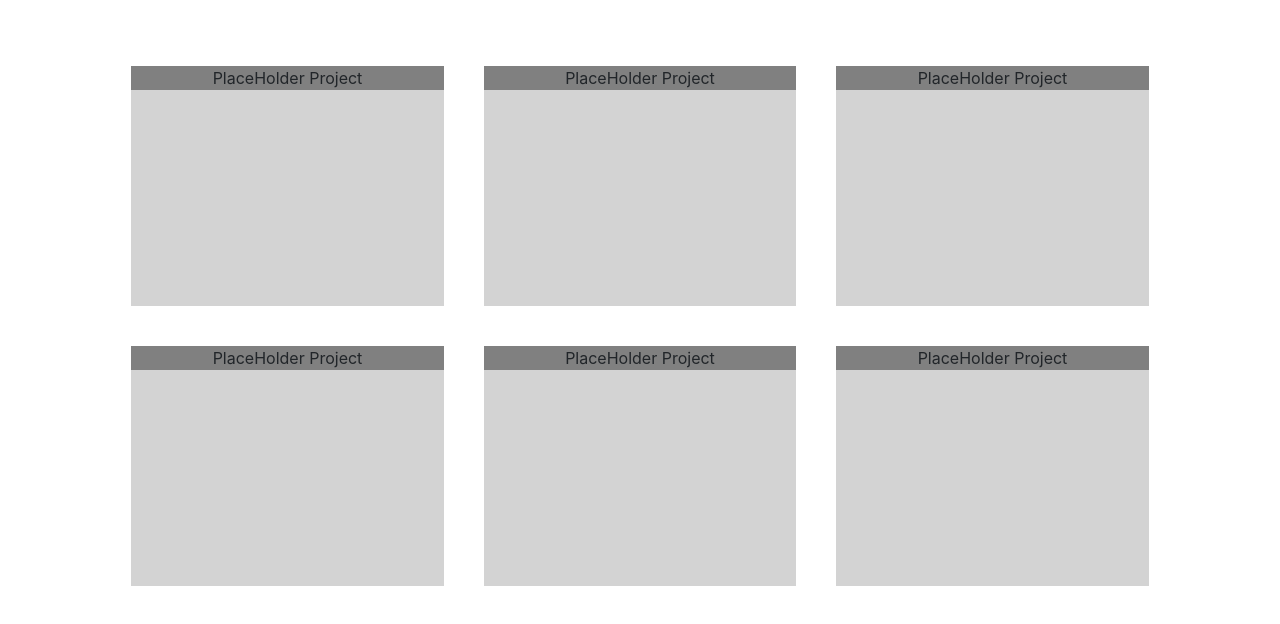
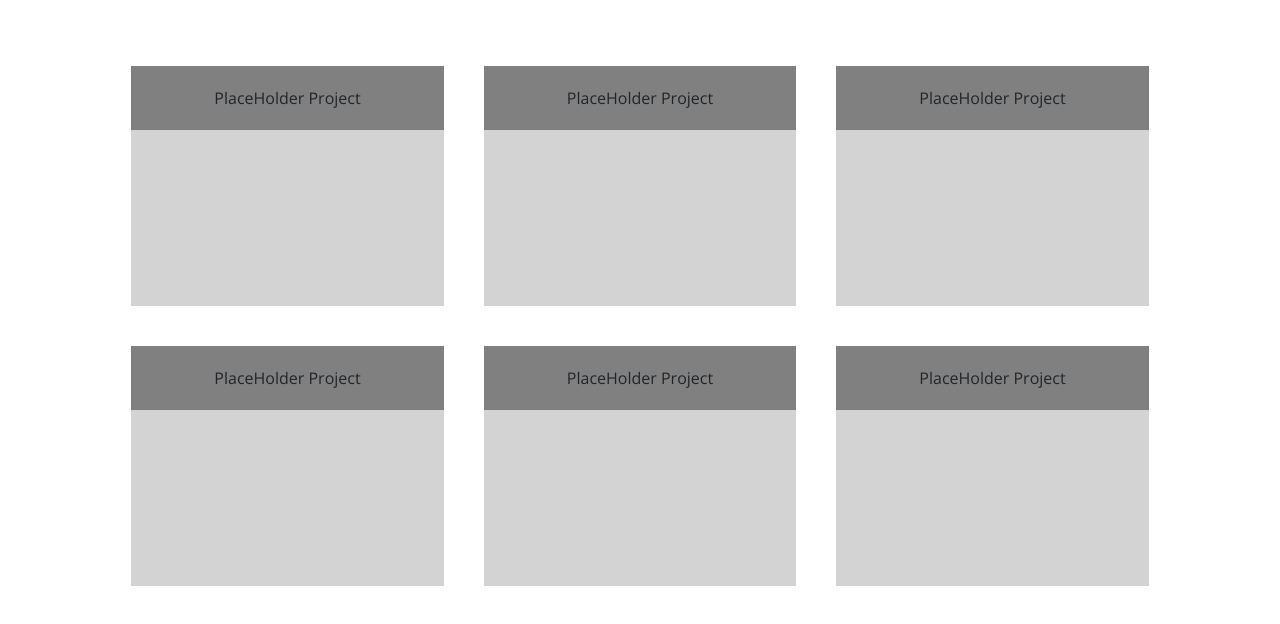
Before and after one commit to lbmoody/homework01, a plain HTML site: page portfolio.html in a window 1280 px wide. Shown: the part 74-698 px from the top of the page. Drawn offline with nearby package versions, Linux system fonts and the light colour scheme.

Commit message:
minor updates to contact.css and portfolio.css

```diff
--- a/assets/css/contact.css
+++ b/assets/css/contact.css
@@ -9,7 +9,7 @@
 .emailForm {
     padding-top: 2vh;
     margin: 0 auto;
-    width: 650px;
+    width: 660px;
     position: relative;
     height: 360px;
 }
--- a/assets/css/portfolio.css
+++ b/assets/css/portfolio.css
@@ -13,12 +13,12 @@ section {
 }
 
 .absolute {
-    bottom: 0;
     background-color: gray;
     margin: 0;
 }
 
 p {
     text-align: center;
-    padding: 0 20px;
+    padding: 20px;
+    font-family: 'Open Sans', sans-serif;
 }
```
